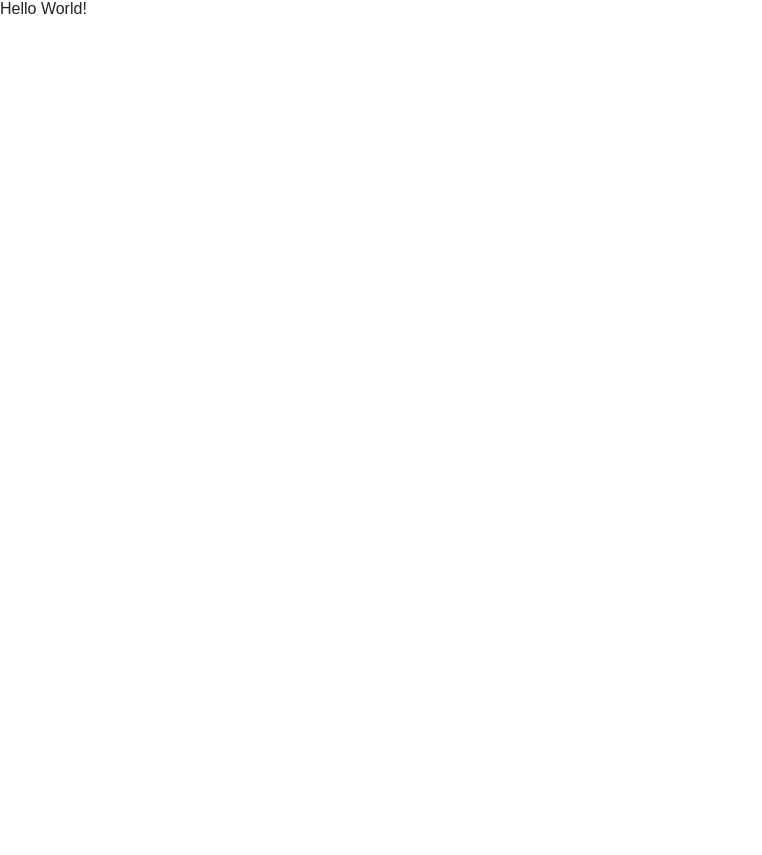
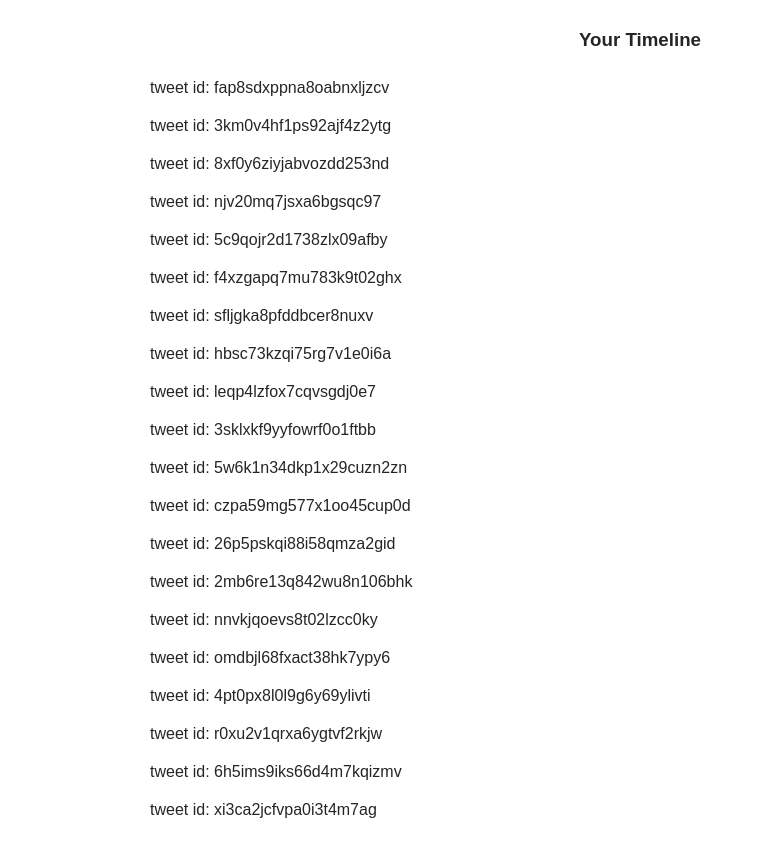
Before and after one commit to vahyno/react-redux-chirper, a React (Create React App) app: page / in a window 1280 px wide. Shown: the whole page, without its empty margins (0-762 px from the left). Before the commit the page ends 800 px from the top, so only its background shows below. Built offline with nearby package versions, Linux system fonts and the light colour scheme.

Commit message:
Dashboard

```diff
--- a/src/components/App.js
+++ b/src/components/App.js
@@ -1,6 +1,8 @@
 import React, { Component } from 'react';
 import { connect } from 'react-redux';
 import { handleInitialData } from '../actions/shared';
+
+import Dashboard from './Dashboard';
 
 class App extends Component {
   componentDidMount() {
@@ -8,9 +10,19 @@
   }
   render() {
     return (
-      <div>Hello World!</div>
+      <div className='container'>
+        {this.props.loading === true
+          ? null
+          : <Dashboard />}
+      </div>
     );
   }
 }
 
-export default connect()(App);
+function mapStateToProps({authedUser}) {
+  return {
+    loading: authedUser === null,
+  }
+}
+
+export default connect(mapStateToProps)(App);
--- /dev/null
+++ b/src/components/Dashboard.js
@@ -0,0 +1,29 @@
+import React, { Component } from  'react';
+import { connect } from 'react-redux';
+
+class Dashboard extends Component {
+    render() {
+        const { tweetIDs } = this.props;
+        return (
+            <div>
+                <h3 className='center'>Your Timeline</h3>
+                <ul className='dashboard-list'>
+                    {tweetIDs.map((id)=> (
+                        <li key={id}>
+                            <div>tweet id: {id}</div>
+                        </li>
+                    ))}
+                </ul>
+            </div>
+        )
+    }
+}
+
+function mapStateToProps({tweets}){
+    return {
+        tweetIDs: Object.keys(tweets)
+            .sort((a,b) => tweets[b].timestamp - tweets[a].timestamp),
+    }
+}
+
+export default connect(mapStateToProps)(Dashboard);
```
